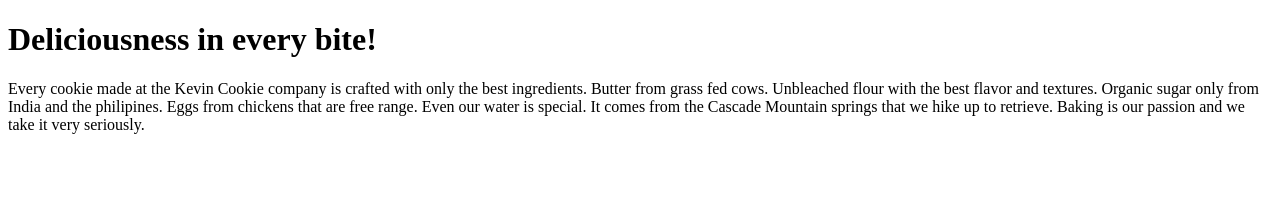
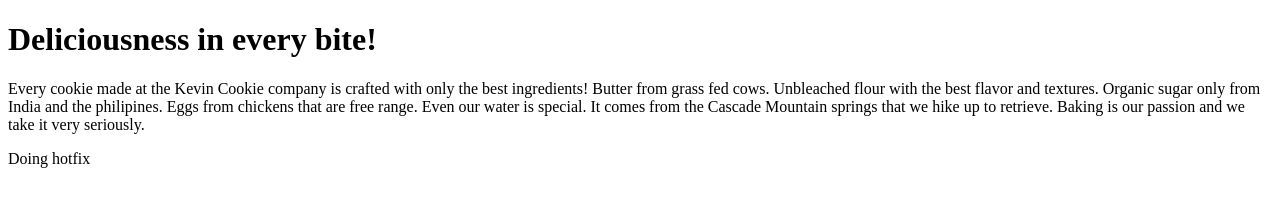
Before and after one commit to AustinMTSchool/KevinCookieCompany.com, a plain HTML site: page index.htm in a window 1280 px wide. Drawn offline with Linux system fonts and the light colour scheme.

Commit message:
hotfix fix added in a new line for display

```diff
--- a/index.htm
+++ b/index.htm
@@ -3,9 +3,10 @@
 <body>
 
 <h1>Deliciousness in every bite!</h1>
-<p>Every cookie made at the Kevin Cookie company is crafted with only the best ingredients. Butter from grass fed cows.
+<p>Every cookie made at the Kevin Cookie company is crafted with only the best ingredients! Butter from grass fed cows.
 Unbleached flour with the best flavor and textures. Organic sugar only from India and the philipines. Eggs from chickens that are free range.
 Even our water is special. It comes from the Cascade Mountain springs that we hike up to retrieve. Baking is our passion and we take it very seriously.</p>
 
+<p> Doing hotfix </p>
 </body>
 </html>
```
